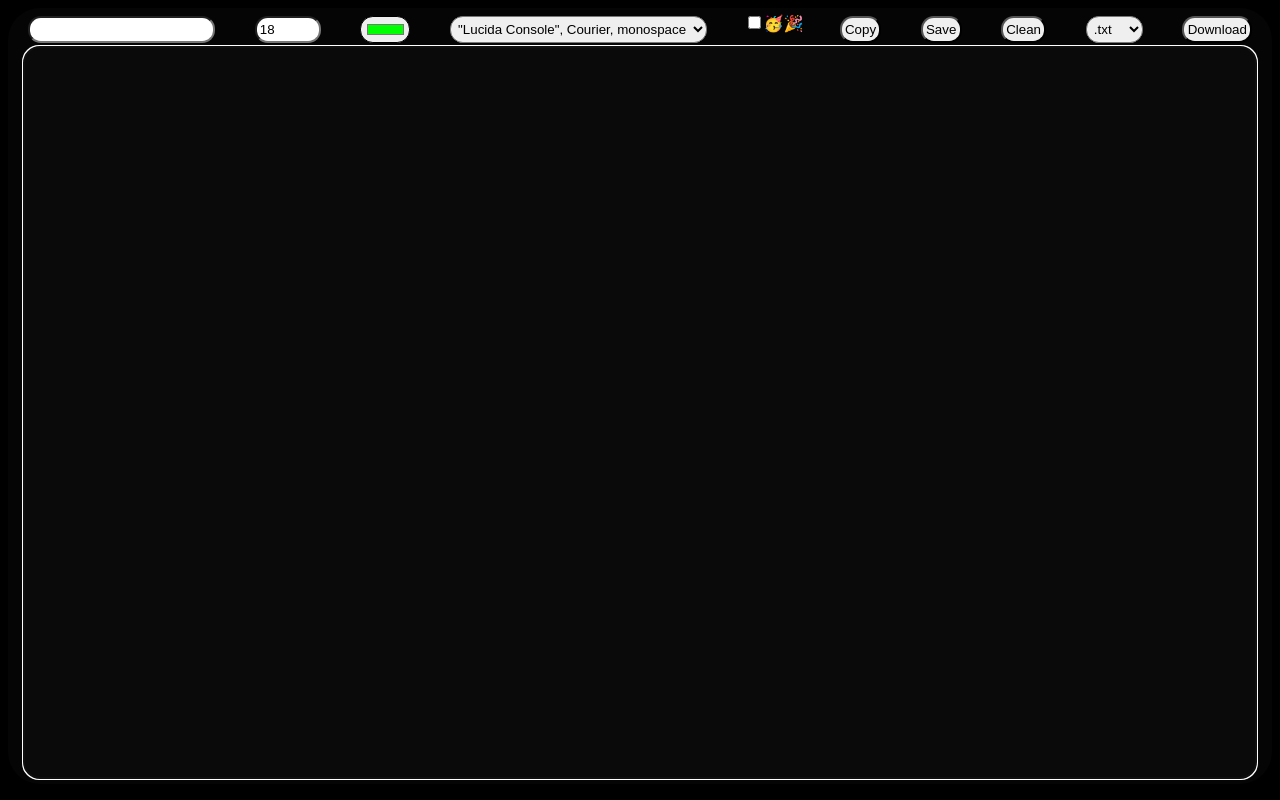
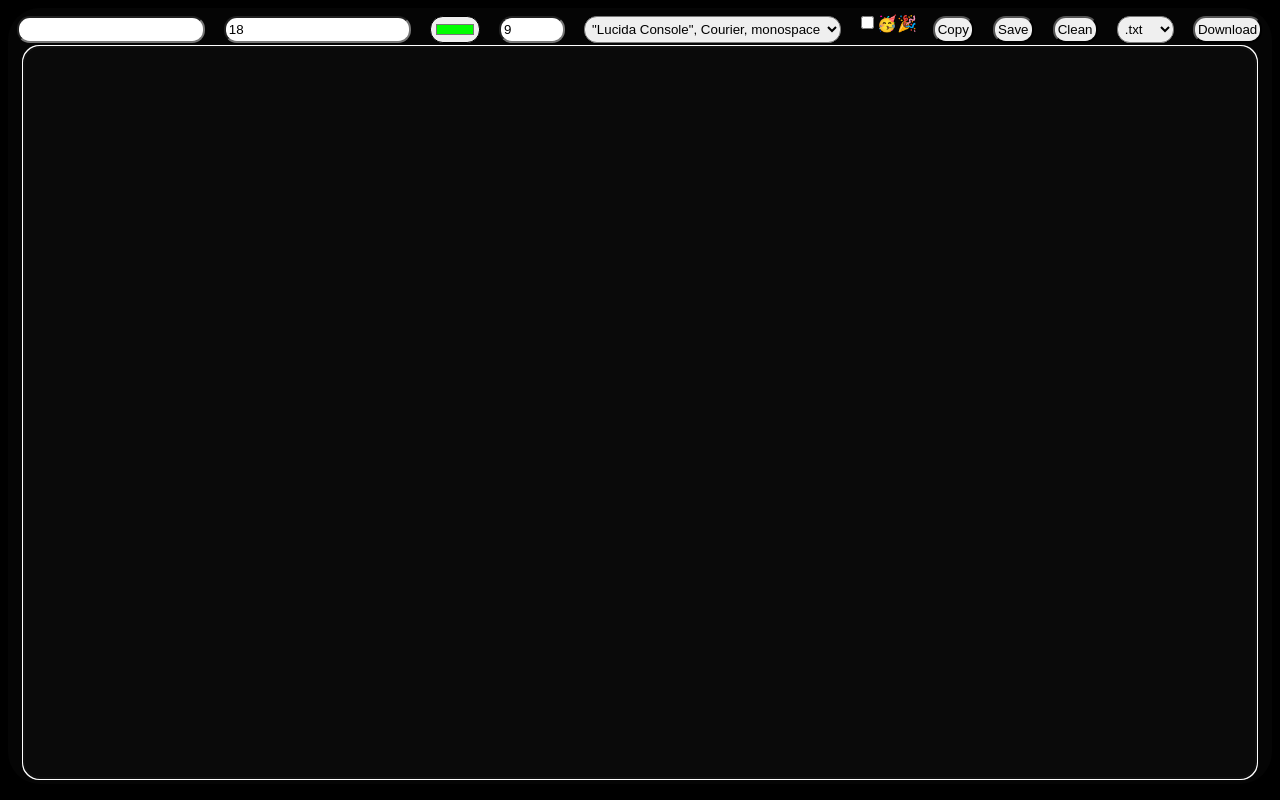
Before and after one commit to GiampieroFC/Gboard, a React (Vite) app: page / in a window 1280 px wide. Built offline with nearby package versions, Linux system fonts and the light colour scheme; what js-confetti would draw is missing.

Commit message:
handler glow

```diff
--- a/src/components/containers/EditorContainer.jsx
+++ b/src/components/containers/EditorContainer.jsx
@@ -1,20 +1,22 @@
 import { useEffect } from "react"
 import { useSelector, useDispatch } from "react-redux";
-import { changeColor, changeFontSize, changeFont } from "../../features/textBox/textBoxSlice.js";
+import { changeColor, changeFontSize, changeFont, changeGlow } from "../../features/textBox/textBoxSlice.js";
 import JSConfetti from "js-confetti";
 
 let nInter
 const jsConfetti = new JSConfetti()
 function EditorContainer() {
 
-    const { color, fontSize, font } = useSelector((state) => state.textBox)
+    const { color, fontSize, font, glow } = useSelector((state) => state.textBox)
 
     const dispatch = useDispatch()
 
-    function handlerColor(color) {
+    function handlerColorGlow(color, glow) {
         dispatch(changeColor(color))
+        dispatch(changeGlow(glow))
         window.localStorage.setItem('color', color)
-        document.getElementsByTagName('textarea')[0].style.textShadow = `0px 0px 9px ${color}`
+        window.localStorage.setItem('glow', glow)
+        document.getElementsByTagName('textarea')[0].style.textShadow = `0px 0px ${glow}px ${color}`
         document.getElementsByTagName('textarea')[0].style.color = color
     }
 
@@ -35,6 +37,7 @@ function EditorContainer() {
         const textContentStorage = window.localStorage.getItem('textContent')
 
         const colorStorage = window.localStorage.getItem('color')
+        const glowStorage = window.localStorage.getItem('glow')
         const fontSizeStorage = window.localStorage.getItem('fontSize')
         const fontStorage = window.localStorage.getItem('font')
         const studentStorage = window.localStorage.getItem('student')
@@ -59,10 +62,11 @@ function EditorContainer() {
             handlerFont(fontStorage)
         }
         if (colorStorage) {
-            handlerColor(colorStorage)
+            handlerColorGlow(colorStorage, glowStorage)
         } else {
-            handlerColor(color)
+            handlerColorGlow(color, glow)
         }
+
 
     }, [])
 
@@ -104,7 +108,7 @@ function EditorContainer() {
         window.localStorage.setItem("textContent", document.querySelector('textarea').value)
     }
 
-    function handlerWheel(e) {
+    function handlerWheelFontSize(e) {
         if (e.deltaY < 0) {
             let fontSize = parseInt(e.target.value) + 4
             handlerFontSize(fontSize)
@@ -113,6 +117,18 @@ function EditorContainer() {
             let fontSize = parseInt(e.target.value) - 4
             fontSize < 8 ? fontSize = 8 : fontSize
             handlerFontSize(fontSize)
+        }
+    }
+    function handlerWheelGlow(e) {
+        if (e.deltaY < 0) {
+            let glow = parseInt(e.target.value) + 2
+            glow > 100 ? glow = 100 : glow
+            handlerColorGlow(color, glow)
+        }
+        if (e.deltaY > 0) {
+            let glow = parseInt(e.target.value) - 2
+            glow < 0 ? glow = 0 : glow
+            handlerColorGlow(color, glow)
         }
     }
 
@@ -158,9 +174,9 @@ function EditorContainer() {
 
                 <input className="controls"
                     type="number"
-                    min="8" max="200"
+                    min="8"
                     step="1"
-                    onWheel={handlerWheel}
+                    onWheel={handlerWheelFontSize}
                     value={fontSize}
                     onChange={e => handlerFontSize(e.target.value)}
                 />
@@ -169,7 +185,15 @@ function EditorContainer() {
                     type="color"
                     id="color"
                     value={color}
-                    onChange={(e => handlerColor(e.target.value))}
+                    onChange={(e => handlerColorGlow(e.target.value, glow))}
+                />
+                <input className="controls"
+                    type="number"
+                    min="0"
+                    max="100"
+                    onWheel={handlerWheelGlow}
+                    value={glow}
+                    onChange={e => handlerColorGlow(color, e.target.value)}
                 />
 
                 <select className="controls" value={font} onChange={(e) => handlerFont(e.target.value)} name="font" id="font">
--- a/src/features/textBox/textBoxSlice.js
+++ b/src/features/textBox/textBoxSlice.js
@@ -4,6 +4,7 @@ const initialState = {
     color: '#00ff00',
     fontSize: '18',
     font: '"Lucida Console", Courier, monospace',
+    glow: '9'
     // textContent: '', 👇 guardarlo en el localStorage
     // format: '.txt',
     // student: '',
@@ -16,10 +17,10 @@ export const textBoxSlice = createSlice({
         changeColor: (state, color) => { state.color = color.payload },
         changeFontSize: (state, size) => { state.fontSize = size.payload },
         changeFont: (state, font) => { state.font = font.payload },
-        // changeParty: (state) => { state.party = !state.party }
+        changeGlow: (state, glow) => { state.glow = glow.payload }
     }
 })
 
-export const { changeColor, changeFontSize, changeFont } = textBoxSlice.actions
+export const { changeColor, changeFontSize, changeFont, changeGlow } = textBoxSlice.actions
 
 export default textBoxSlice.reducer
```
